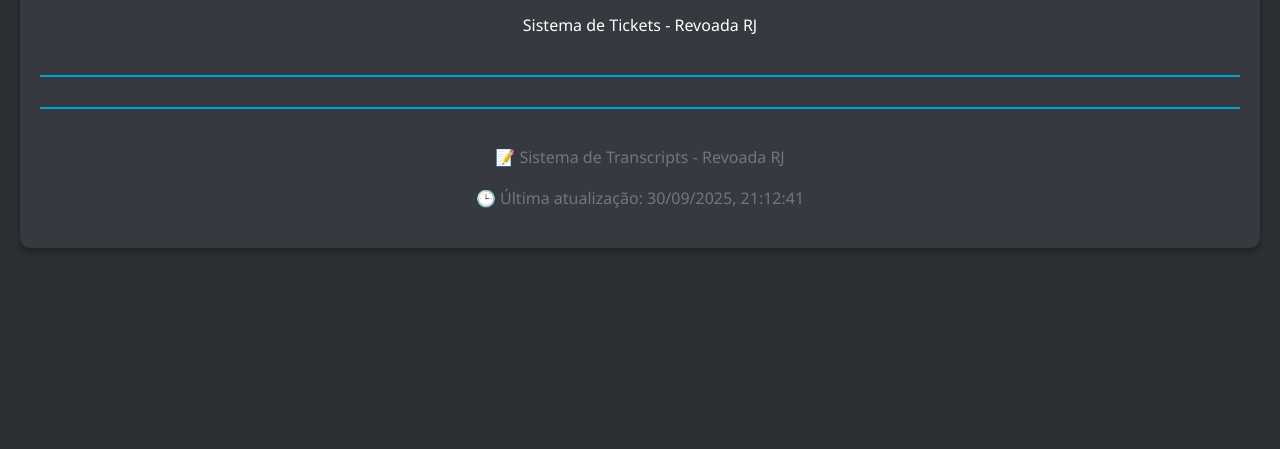
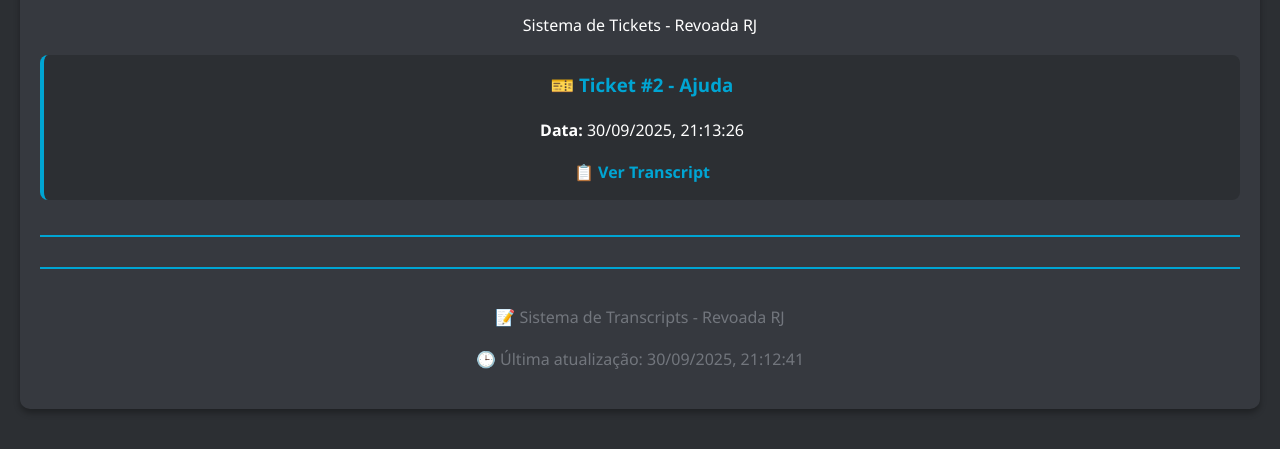
Before and after one commit to draacom/transcripts, a plain HTML site: page index.html in a window 1280 px wide. Shown: the part 107-556 px from the top of the page. Drawn offline with Linux system fonts and the light colour scheme.

Commit message:
Update index - Add ticket #2

```diff
--- a/index.html
+++ b/index.html
@@ -66,7 +66,13 @@
         <div class="header">
             <h1>📋 Transcripts de Tickets</h1>
             <p>Sistema de Tickets - Revoada RJ</p>
-        </div>
+
+                <div class="transcript-entry">
+                    <h3>🎫 Ticket #2 - Ajuda</h3>
+                    <p><strong>Data:</strong> 30/09/2025, 21:13:26</p>
+                    <a href="ticket-2-1759277606043.html" target="_blank">📋 Ver Transcript</a>
+                </div>
+            </div>
 
         <div class="transcripts">
             <!-- Transcripts serão adicionados aqui automaticamente -->
```
